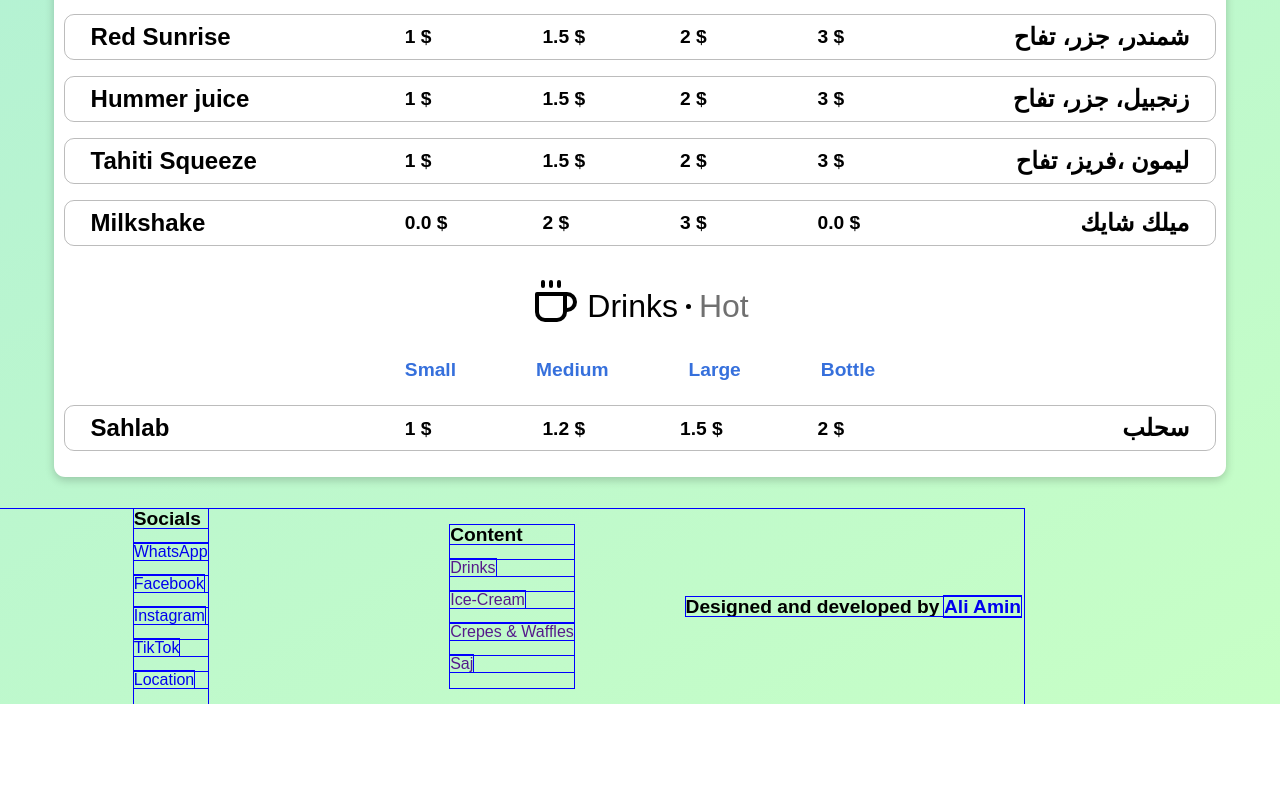
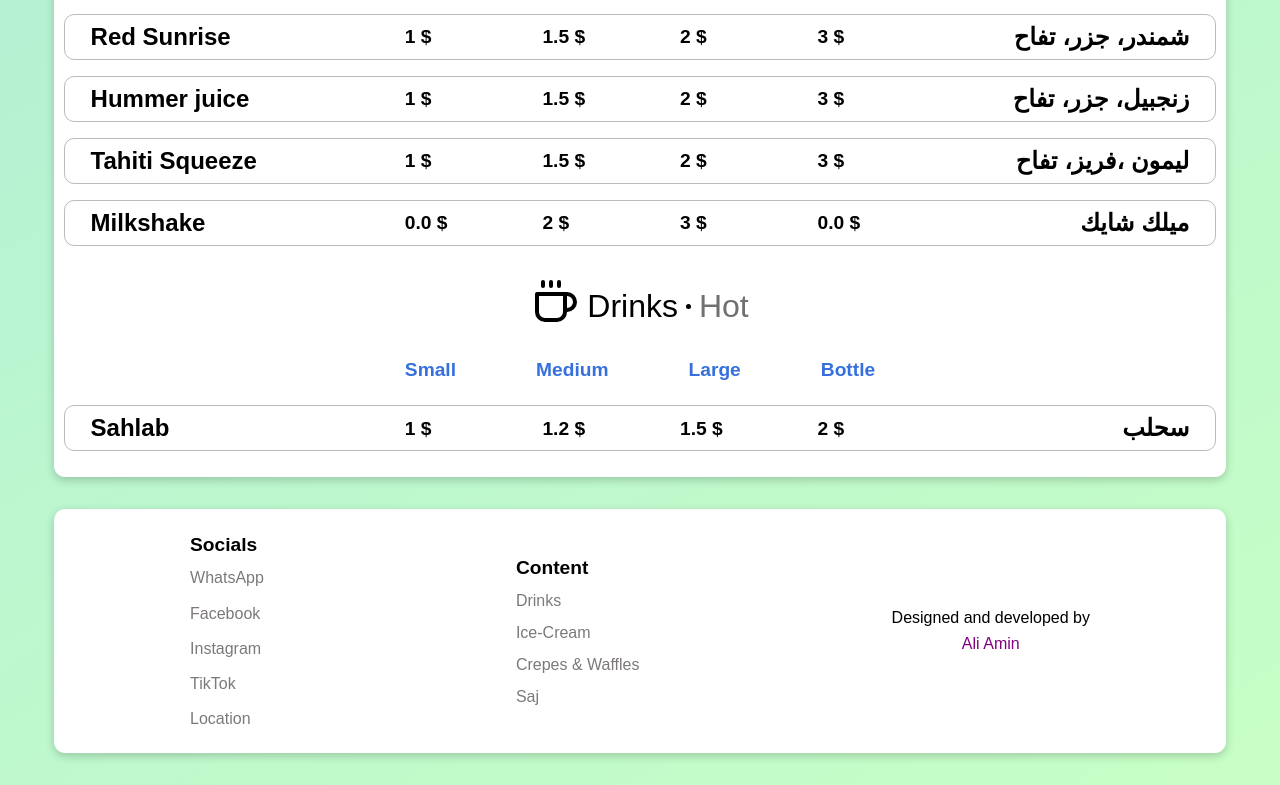
Before and after one commit to substro/Juice-Fuel, a React (Vite) app: page / in a window 1280 px wide. Shown: the part 1517-2302 px from the top of the page. Before the commit the page ends 2221 px from the top, so only its background shows below. Built offline with nearby package versions, Linux system fonts and the light colour scheme; a web font is replaced by a local one.

Commit message:
footer styling

```diff
--- a/src/Footer.jsx
+++ b/src/Footer.jsx
@@ -5,46 +5,89 @@ export const Footer = () => {
   return (
     <>
       <footer className="footer">
-        <div className="socials">
+        <div className="socials-container">
           <h2>Socials</h2>
-          <ul>
+          <ul className="socials">
             <li>
-              <a href={Socials.whatsapp}>WhatsApp</a>
+              <a
+                href={Socials.whatsapp}
+                target="_blank"
+                rel="noopener noreferrer"
+              >
+                WhatsApp
+              </a>
             </li>
             <li>
-              <a href={Socials.facebook}>Facebook</a>
+              <a
+                href={Socials.facebook}
+                target="_blank"
+                rel="noopener noreferrer"
+              >
+                Facebook
+              </a>
             </li>
             <li>
-              <a href={Socials.instagram}>Instagram</a>
+              <a
+                href={Socials.instagram}
+                target="_blank"
+                rel="noopener noreferrer"
+              >
+                Instagram
+              </a>
             </li>
             <li>
-              <a href={Socials.tiktok}>TikTok</a>
+              <a
+                href={Socials.tiktok}
+                target="_blank"
+                rel="noopener noreferrer"
+              >
+                TikTok
+              </a>
             </li>
             <li>
-              <a href={Socials.location}>Location</a>
+              <a
+                href={Socials.location}
+                target="_blank"
+                rel="noopener noreferrer"
+              >
+                Location
+              </a>
             </li>
           </ul>
         </div>
-        <div className="content">
+        <div className="content-container">
           <h2>Content</h2>
-          <ul>
+          <ul className="content">
             <li>
-              <a href="">Drinks</a>
+              <a href="" target="_blank" rel="noopener noreferrer">
+                Drinks
+              </a>
             </li>
             <li>
-              <a href="">Ice-Cream</a>
+              <a href="" target="_blank" rel="noopener noreferrer">
+                Ice-Cream
+              </a>
             </li>
             <li>
-              <a href="">Crepes & Waffles</a>
+              <a href="" target="_blank" rel="noopener noreferrer">
+                Crepes & Waffles
+              </a>
             </li>
             <li>
-              <a href="">Saj</a>
+              <a href="" target="_blank" rel="noopener noreferrer">
+                Saj
+              </a>
             </li>
           </ul>
         </div>
-        <h2>
-          Designed and developed by{" "}
-          <a href="https://github.com/substro" className="git-link">
+        <h2 className="credit">
+          Designed and developed by
+          <a
+            href="https://github.com/substro"
+            target="_blank"
+            rel="noopener noreferrer"
+            className="git-link"
+          >
             Ali Amin
           </a>
         </h2>
--- a/src/SCSS/footer.scss
+++ b/src/SCSS/footer.scss
@@ -1,24 +1,85 @@
 .footer {
-  outline: 1px solid blue;
+  //   outline: 1px solid blue;
 
   * {
-    outline: 1px solid blue;
+    // outline: 1px solid blue;
   }
-  width: 80%;
-  display: grid;
-  grid-template-columns: repeat(3, 1fr);
-  justify-items: center;
+  display: flex;
   align-items: center;
-  //   gap: 20px;
+  justify-content: space-around;
+  min-height: 10rem;
+  width: 90%;
+  margin: 0 auto;
+  margin-top: 1rem;
+  border-radius: 0.7rem;
+  padding: 10px;
+  background-color: white;
+  box-shadow: 0 3px 10px rgb(0 0 0 / 0.2);
+  margin-bottom: 2rem;
 
-  h2 {
-    font-weight: bold;
-    font-size: 1.2rem;
+  @media (min-width: 601px) {
+    width: clamp(70%, 100vw, 90%);
   }
-  .socials,
+  .content-container,
+  .socials-container {
+    margin-block: 1rem;
+    h2 {
+      font-weight: bold;
+      font-size: 1.2rem;
+      padding-bottom: 1rem;
+    }
+    a {
+      color: rgb(125, 121, 121);
+      &:hover {
+        color: black;
+      }
+    }
+  }
+
+  .socials {
+    display: flex;
+    flex-direction: column;
+    gap: 1.2rem;
+  }
   .content {
-    li {
-      margin-block: 1rem;
+    display: flex;
+    flex-direction: column;
+    gap: 1rem;
+  }
+  .credit {
+    display: flex;
+    gap: 0.6rem;
+    align-items: center;
+    flex-direction: column;
+    a {
+      color: purple;
+
+      &:hover {
+        color: rgb(227, 159, 227);
+      }
+    }
+  }
+
+  @media (max-width: 600px) {
+    gap: 1rem;
+    .content-container,
+    .socials-container {
+      h2 {
+        font-weight: bold;
+        font-size: 0.7rem;
+        padding-bottom: 1rem;
+      }
+      li {
+        a {
+          font-size: 0.7rem;
+        }
+      }
+    }
+    .credit {
+      font-size: 0.5rem;
+      gap: 0.1rem;
+      align-items: center;
+      white-space: nowrap;
     }
   }
 }
```
